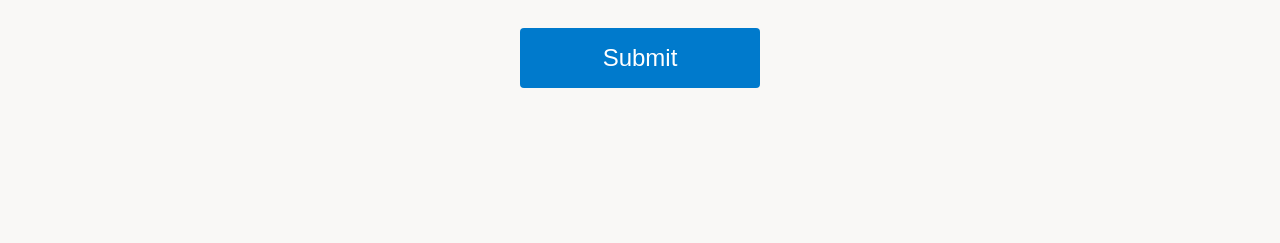
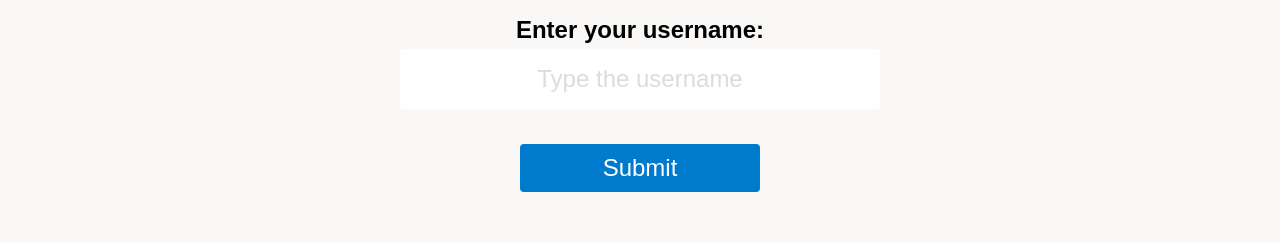
Before and after one commit to anjalee-kulasinghe/portfolio-project2-quiz-saga, a plain HTML site: page index.html in a window 1280 px wide. Shown: the part 455-698 px from the top of the page. Drawn offline with Linux system fonts and the light colour scheme.

Commit message:
Add style changes to the container class

```diff
--- a/assets/css/style.css
+++ b/assets/css/style.css
@@ -48,7 +48,8 @@ body {
     display: flex;
     justify-content: center;
     align-items: center;
-    max-width: 80rem;
+    flex-direction: column;
+    height: 100vh;
     margin: 0 auto;
     padding-top: 20px;
 }
@@ -85,7 +86,7 @@ body {
 .main-button {
     font-size: 1.5rem;
     font-family: 'Bree Seri', sans-serif;
-    padding: 1rem 0;
+    padding: 10px 0;
     width: 15rem;
     text-align: center;
     text-decoration: none;
```
